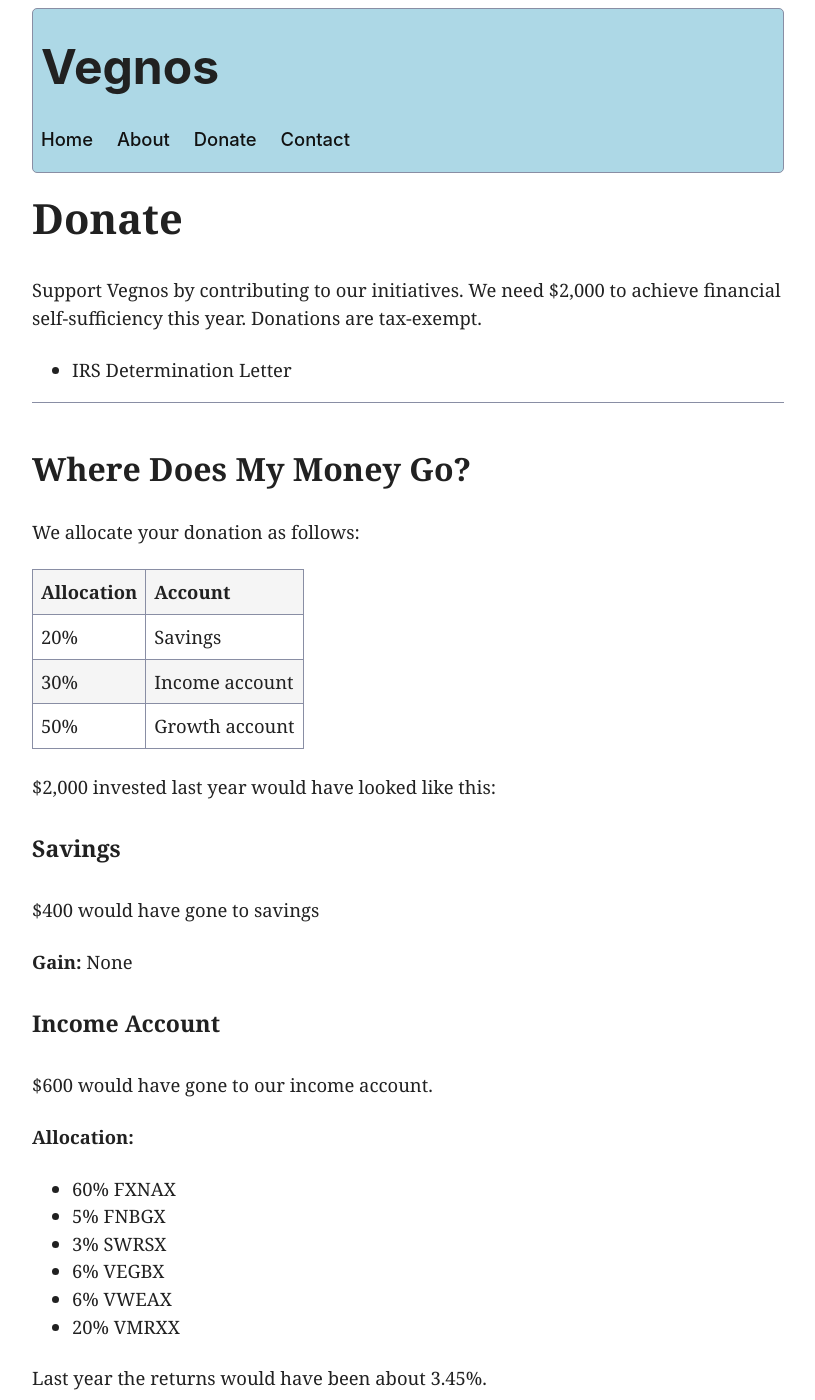
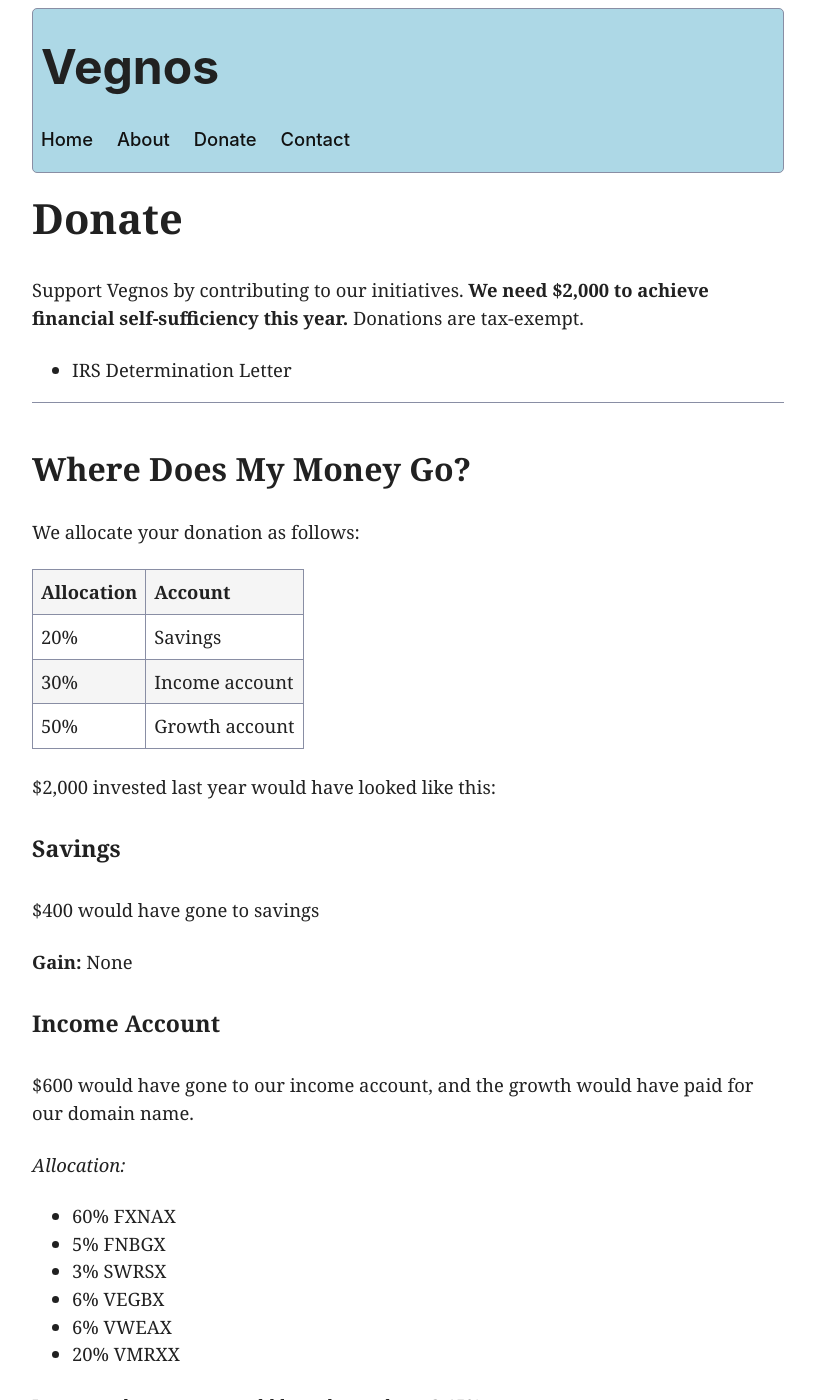
Before and after one commit to jklmnop10/vegnos, a Jekyll site: the page built from donate.md, in a window 1280 px wide and 1400 px high. Shown: the whole window, without its empty margins (232-1047 px from the left). Built offline with Jekyll 4.4.1, drawn with Linux system fonts in a browser that asks for light colours; some of the changed text lies outside the part shown.

Commit message:
Update donate.md

```diff
--- a/donate.md
+++ b/donate.md
@@ -3,7 +3,7 @@ title: Donate
 layout: default
 ---
 
-Support Vegnos by contributing to our initiatives. We need $2,000 to achieve financial self-sufficiency this year. Donations are tax-exempt.
+Support Vegnos by contributing to our initiatives. **We need $2,000 to achieve financial self-sufficiency this year.** Donations are tax-exempt.
 
 * IRS Determination Letter
 
@@ -29,9 +29,9 @@ $400 would have gone to savings
 
 #### Income Account
 
-$600 would have gone to our income account.
+$600 would have gone to our income account, and the growth would have paid for our domain name.
 
-**Allocation:**
+*Allocation:*
 
 - 60% FXNAX
 - 5% FNBGX
@@ -46,14 +46,11 @@ $600 × 1.0345 (3.45%) = $620.70
 
 **Gain:** +$20.70
 
-This would have paid for our domain name.
-{: .notice}
-
 #### Growth Account
 
-$1,000 would have gone to our growth account.
+$1,000 would have gone to our growth account, and the growth would have paid for all of our annual and biennial expenses.
 
-**Allocation:**
+*Allocation:*
 
 - 65% FSKAX
 - 25% FSPSX
@@ -65,9 +62,6 @@ $1,000 × 1.216 (21.6%) = $1,216.00
 
 **Gain:** +$216.00
 
-This would have paid for all of our annual and biennial expenses.
-{: .notice }
-
 #### Combined Scenario
 
 | Account  | Starting Amount | Return % (2024) | Ending Amount | Gain |
```
